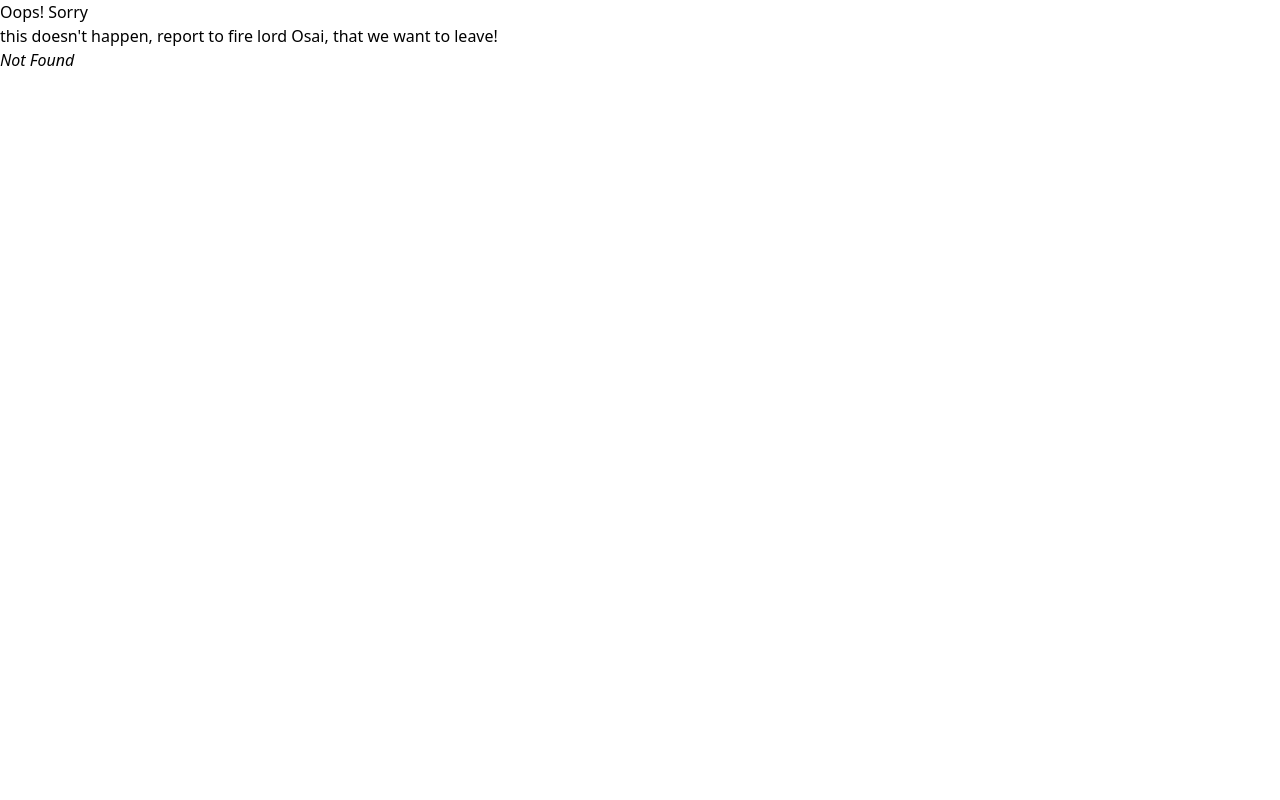
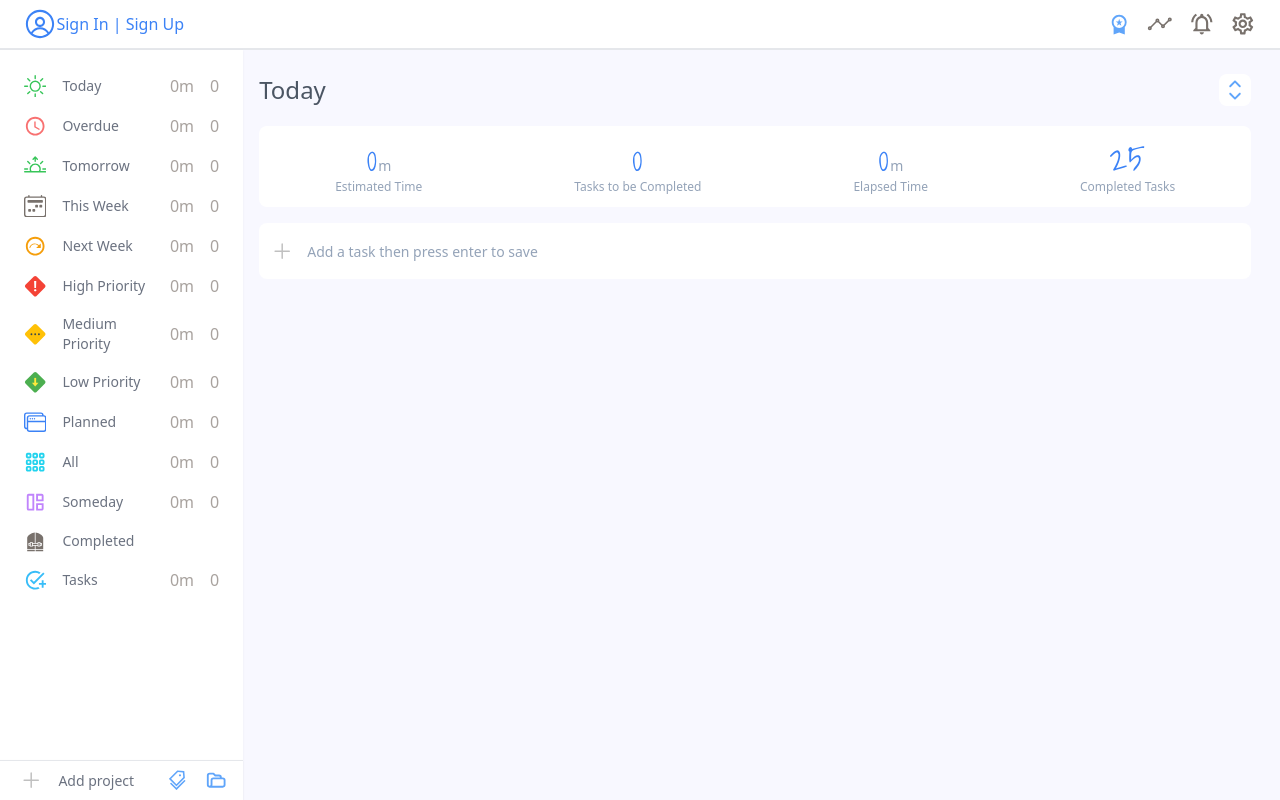
Before and after one commit to didymus707/todo-app, a React (Create React App) app: page /All in a window 1280 px wide. Before the commit this address had no page. Built offline with nearby package versions, Linux system fonts and the light colour scheme.

Commit message:
applied dynamic routing

```diff
--- a/src/components/task-form.tsx
+++ b/src/components/task-input.tsx
@@ -1,7 +1,12 @@
 import React from "react";
 import { Add } from "./primitives/icons";
 
-export const Form = () => {
+type FormProps = {
+  value: string;
+  onchange: (e: React.ChangeEvent<HTMLInputElement>) => void;
+};
+
+export const TaskInput = ({ value, onchange }: FormProps) => {
   return (
     <div className="w-full mt-4 relative flex items-center">
       <div className="icon absolute top-[17px] left-3">
@@ -9,8 +14,10 @@ export const Form = () => {
       </div>
       <input
         type="text"
+        onChange={onchange}
+        value={value}
         placeholder="Add a task then press enter to save"
-        className="form-input rounded-lg w-full border-none py-4 pl-12 placeholder:text-slate-400 placeholder:text-sm"
+        className="form-input rounded-lg w-full border-none py-4 pl-12 placeholder:text-slate-400 placeholder:text-sm text-slate-400"
       />
     </div>
   );
--- a/src/components/view/info.tsx
+++ b/src/components/view/info.tsx
@@ -3,7 +3,7 @@ import { InfoItem } from "./item";
 
 export const Info = () => {
   return (
-    <div className="mt-5 bg-white w-full rounded-md drop-shadow-none">
+    <div className="mt-5 bg-white w-full rounded-lg drop-shadow-none">
       <div className="flex justify-around">
         <InfoItem count={0} label="Estimated Time" />
         <InfoItem count={0} label="Tasks to be Completed" />
--- a/src/index.tsx
+++ b/src/index.tsx
@@ -17,7 +17,7 @@ const router = createBrowserRouter([
     errorElement: <ErrorPage />,
     children: [
       {
-        path: "/today",
+        path: "/:page",
         element: <Today />,
       },
     ],
--- a/src/pages/error.tsx
+++ b/src/pages/error.tsx
@@ -5,10 +5,16 @@ export const ErrorPage = () => {
   const error: any = useRouteError();
 
   return (
-    <div>
+    <div className=" flex flex-col w-full text-center leading-normal h-screen justify-center">
       <h1>Oops! Sorry</h1>
       <p>
-        this doesn't happen, report to fire lord Osai, that we want to leave!
+        ruler: Hi there!
+        <br />
+        to minions: Y'all, they can see us! Come say hi, real quick!
+        <br />
+        minions: hiya!, hi!, hello!
+        <br />
+        Report this to Fire Lord Osai ti fix this if you don't wanna see us
       </p>
       <p>
         <i>{error.statusText || error.message}</i>
--- a/src/pages/today.tsx
+++ b/src/pages/today.tsx
@@ -1,20 +1,25 @@
-import React from "react";
+import React, { useState } from "react";
 import { Info } from "../components/view/info";
-import { Form } from "../components/task-form";
+import { TaskInput } from "../components/task-input";
 import { SortIcon } from "../components/primitives/icons";
+import { useParams } from "react-router-dom";
 
 export const Today = () => {
+  const { page } = useParams();
+  console.log('page', page)
+  const [task, setTask] = useState("");
+
+  const handletask = (e: React.ChangeEvent<HTMLInputElement>) =>
+    setTask(e.target.value);
+
   return (
     <div className="w-4/5 px-4">
       <div className="flex items-center justify-between mt-6">
         <p className="text-2xl text-gray-600">Today</p>
-        <SortIcon
-          size="2em"
-          classNames={["bg-white rounded-lg"]}
-        />
+        <SortIcon size="2em" classNames={["bg-white rounded-lg"]} />
       </div>
-      <Info />
-      <Form />
+      {page !== "Completed" && <Info />}
+      <TaskInput value={task} onchange={handletask} />
     </div>
   );
 };
```
